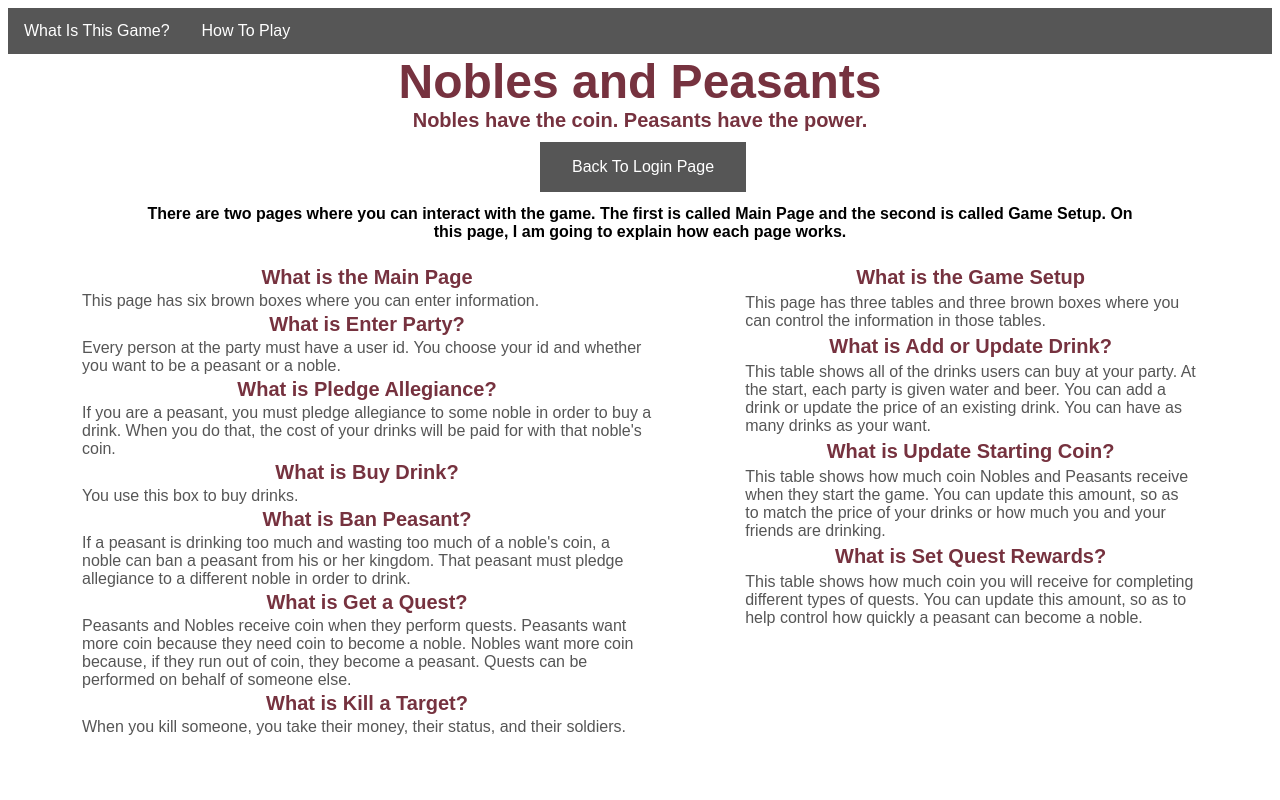
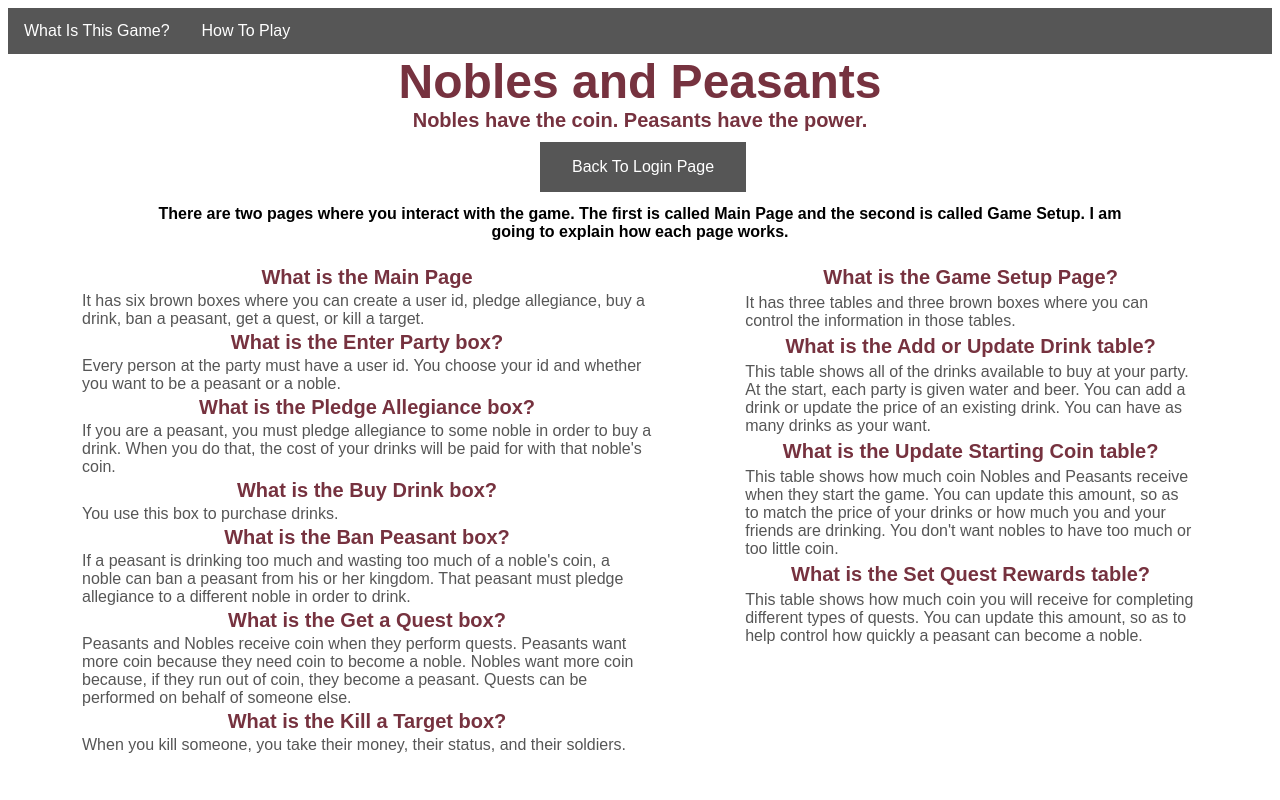
Before and after one commit to mfrasco/Nobles_and_Peasants, a Flask app: page /how_to_play in a window 1280 px wide. Run offline with Flask 2, Linux system fonts and the light colour scheme; parts of the project's set-up code (start-up, migrations or seed data) failed here and were passed over.

Commit message:
fix some typos

```diff
--- a/Nobles_and_Peasants/static/style.css
+++ b/Nobles_and_Peasants/static/style.css
@@ -346,6 +346,30 @@ li a:hover {
     margin: 0 auto;
 }
 
+/*-------------------Assassinate Page------------------------*/
+
+#kill_prompt {
+  margin: 30px auto;
+}
+
+#kill_challenge {
+  margin: 20px auto;
+}
+
+#prompt_challenge {
+  text-align: center;
+  border: solid 5px #565656;
+  width: 70%;
+  margin: 20px auto;
+}
+
+.assassinate {
+  text-align: center;
+  width: 50%;
+  margin: 0 auto;
+  background-color: #C09F80;
+  padding: 8px 1px 4px 1px;
+}
 
 /*-------------------Leaderboard------------------------*/
 
--- a/Nobles_and_Peasants/templates/how_to_play.html
+++ b/Nobles_and_Peasants/templates/how_to_play.html
@@ -6,32 +6,32 @@
     </form>
     {% endif %}
     <div id="how_to_play">
-        <h4 class="how_to_intro">There are two pages where you can interact with the game. The first is called <b>Main Page</b> and the second is called <b>Game Setup</b>. On this page, I am going to explain how each page works.</h4>
+        <h4 class="how_to_intro">There are two pages where you interact with the game. The first is called <b>Main Page</b> and the second is called <b>Game Setup</b>. I am going to explain how each page works.</h4>
         <div class="how_to_block">
             <div class="how_to_main">
                 <h3>What is the Main Page</h3>
-                <p>This page has six brown boxes where you can enter information.</p>
-                <h3>What is Enter Party?</h3>
+                <p>It has six brown boxes where you can create a user id, pledge allegiance, buy a drink, ban a peasant, get a quest, or kill a target.</p>
+                <h3>What is the Enter Party box?</h3>
                 <p>Every person at the party must have a user id. You choose your id and whether you want to be a peasant or a noble.</p>
-                <h3>What is Pledge Allegiance?</h3>
+                <h3>What is the Pledge Allegiance box?</h3>
                 <p>If you are a peasant, you must pledge allegiance to some noble in order to buy a drink. When you do that, the cost of your drinks will be paid for with that noble's coin.</p>
-                <h3>What is Buy Drink?</h3>
-                <p>You use this box to buy drinks.</p>
-                <h3>What is Ban Peasant?</h3>
+                <h3>What is the Buy Drink box?</h3>
+                <p>You use this box to purchase drinks.</p>
+                <h3>What is the Ban Peasant box?</h3>
                 <p>If a peasant is drinking too much and wasting too much of a noble's coin, a noble can ban a peasant from his or her kingdom. That peasant must pledge allegiance to a different noble in order to drink.</p>
-                <h3>What is Get a Quest?</h3>
+                <h3>What is the Get a Quest box?</h3>
                 <p>Peasants and Nobles receive coin when they perform quests. Peasants want more coin because they need coin to become a noble. Nobles want more coin because, if they run out of coin, they become a peasant. Quests can be performed on behalf of someone else.</p>
-                <h3>What is Kill a Target?</h3>
+                <h3>What is the Kill a Target box?</h3>
                 <p>When you kill someone, you take their money, their status, and their soldiers.</p>
             </div>
             <div class="how_to_setup">
-                <h3>What is the Game Setup</h3>
-                <p>This page has three tables and three brown boxes where you can control the information in those tables.</p>
-                <h3>What is Add or Update Drink?</h3>
-                <p>This table shows all of the drinks users can buy at your party. At the start, each party is given water and beer. You can add a drink or update the price of an existing drink. You can have as many drinks as your want.</p>
-                <h3>What is Update Starting Coin?</h3>
-                <p>This table shows how much coin Nobles and Peasants receive when they start the game. You can update this amount, so as to match the price of your drinks or how much you and your friends are drinking.</p>
-                <h3>What is Set Quest Rewards?</h3>
+                <h3>What is the Game Setup Page?</h3>
+                <p>It has three tables and three brown boxes where you can control the information in those tables.</p>
+                <h3>What is the Add or Update Drink table?</h3>
+                <p>This table shows all of the drinks available to buy at your party. At the start, each party is given water and beer. You can add a drink or update the price of an existing drink. You can have as many drinks as your want.</p>
+                <h3>What is the Update Starting Coin table?</h3>
+                <p>This table shows how much coin Nobles and Peasants receive when they start the game. You can update this amount, so as to match the price of your drinks or how much you and your friends are drinking. You don't want nobles to have too much or too little coin.</p>
+                <h3>What is the Set Quest Rewards table?</h3>
                 <p>This table shows how much coin you will receive for completing different types of quests. You can update this amount, so as to help control how quickly a peasant can become a noble.</p>
             </div>
         </div>
```
Also changed, not shown: Nobles_and_Peasants/templates/kill.html (+12 -19 lines), Nobles_and_Peasants/templates/what_is_this.html (+4 -4 lines).
